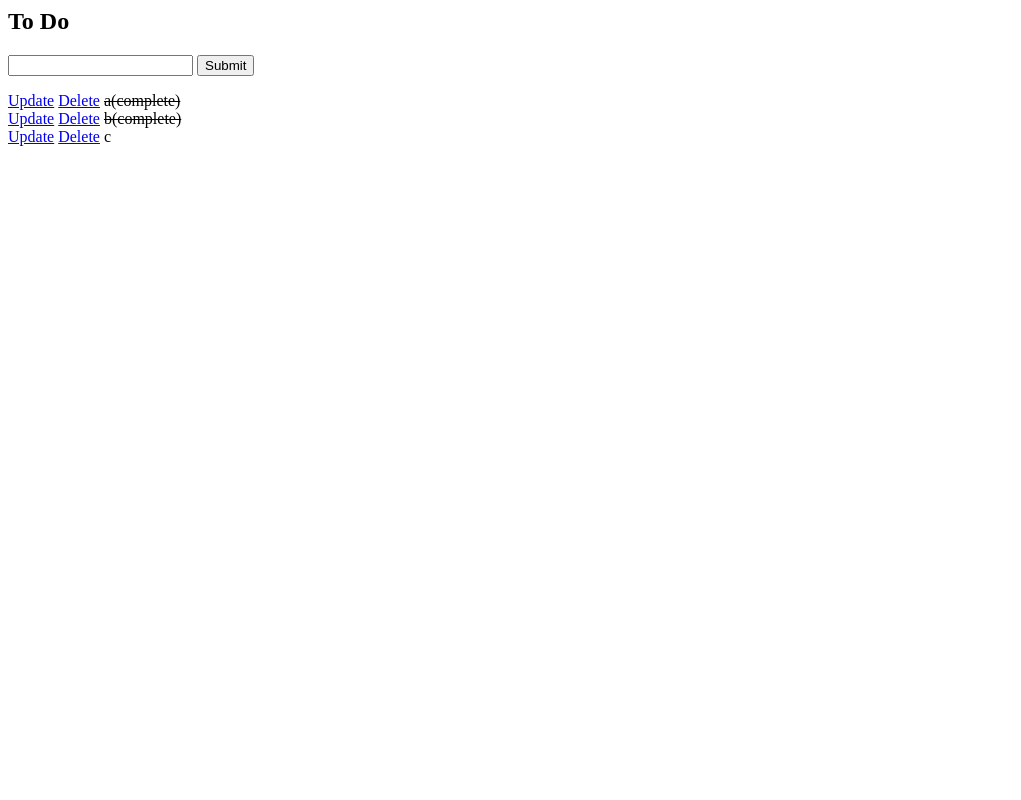
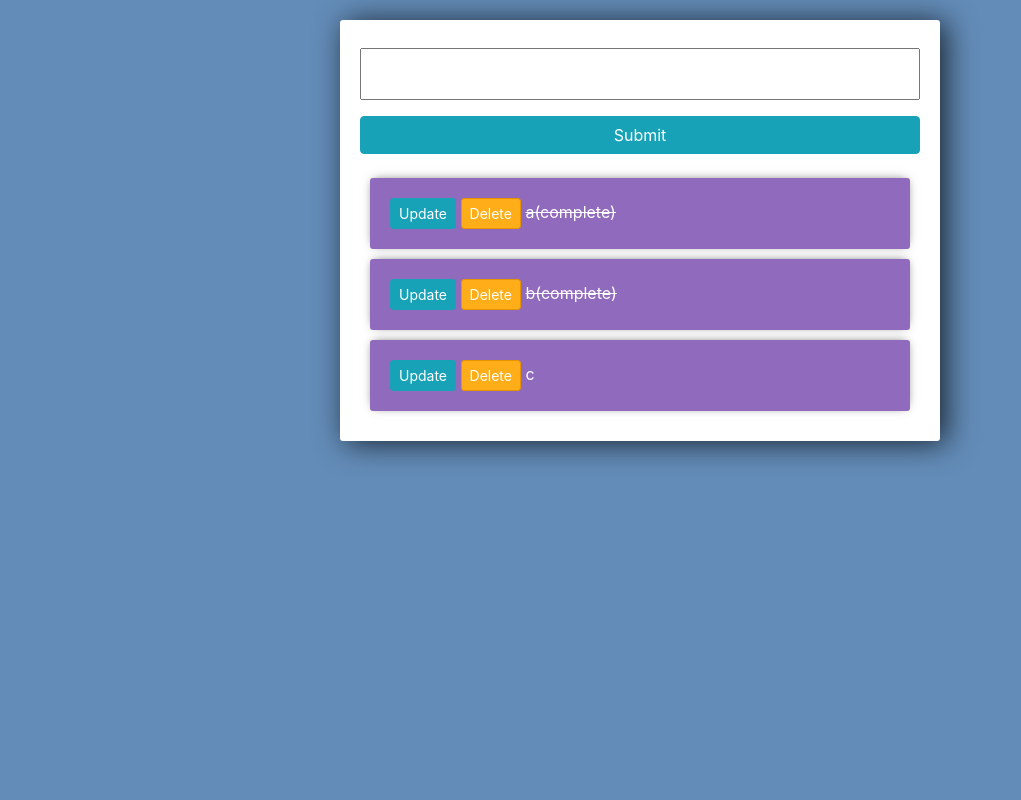
Before and after one commit to huuphu99/to-do-app, a Django app: page / in a window 1280 px wide. Shown: the whole page, without its empty margins (0-1021 px from the left). Run offline with Django 4.2, Linux system fonts and the light colour scheme; data comes from the database, SQL or seed files in the repository; some libraries are stand-ins or nearby versions.

Commit message:
list.html

```diff
--- a/tasks/templates/tasks/list.html
+++ b/tasks/templates/tasks/list.html
@@ -1,15 +1,66 @@
-<h2>To Do</h2>
-<form method='POST' action='/'>
+<link rel="stylesheet" href="https://stackpath.bootstrapcdn.com/bootstrap/4.3.1/css/bootstrap.min.css" integrity="sha384-ggOyR0iXCbMQv3Xipma34MD+dH/1fQ784/j6cY/iJTQUOhcWr7x9JvoRxT2MZw1T" crossorigin="anonymous">
+
+<style>
+
+	body{
+		background-color: #638CB8;
+	}
+
+	input{
+		width: 100%;
+		padding: 12px 20px;
+		margin: 8px 0;
+		box-sizing: border-box;
+	}
+
+	input::placeholder {
+	  color: #d3d3d3;
+	}
+
+	.submit{
+		background-color: #6BA3E8;
+	}
+
+	.center-column{
+		width:600px;
+		margin: 20px auto;
+		padding:20px;
+		background-color: #fff;
+		border-radius: 3px;
+		box-shadow: 6px 2px 30px 0px rgba(0,0,0,0.75);
+	}
+
+	.item-row{
+		background-color: #906abd;
+		margin: 10px;
+		padding: 20px;
+		border-radius: 3px;
+		color: #fff;
+		font-size: 16px;
+		box-shadow: 0px -1px 10px -4px rgba(0,0,0,0.75);
+	}
+
+	.btn-danger{
+		background-color: #ffae19;
+		border-color: #e59400;
+	}
+
+</style>
+
+<div class="center-column">
+
+	<form method="POST" action="/">
 		{% csrf_token %}
 		{{form.title}}
-    <input type='submit' name='Create Task'>
+		<input class="btn btn-info" type="submit" name="Create Task">
 	</form>
 
+	<div class="todo-list">
 
 	{% for task in tasks %}
-    <div>
-        <a href='{% url "update_task" task.id %}'>Update</a>
-        <a href='{% url "delete" task.id %}'>Delete</a>
+		<div class="item-row">
+			<a class="btn btn-sm btn-info" href="{% url 'update_task' task.id %}">Update</a>
+			<a class="btn btn-sm btn-danger" href="{% url 'delete' task.id %}">Delete</a>
 
 			{% if task.complete == True %}
 			<strike>{{task}}</strike>
@@ -18,3 +69,5 @@
 			{% endif %}
 		</div>
 	{% endfor %}
+	</div>
+</div>
```
Lines whose indentation alone changed are shown as unchanged.
